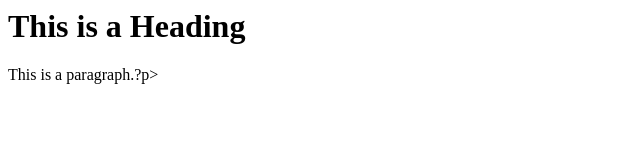
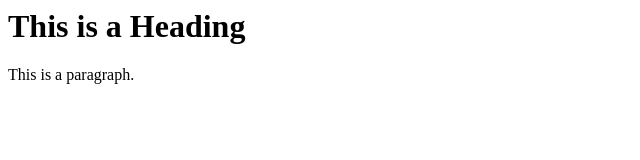
Before and after one commit to lsooooo/GitHub-Pages, a plain HTML site: page index.html in a window 1280 px wide. Shown: the full height of the page, 0-640 px from the left. Drawn offline with Linux system fonts and the light colour scheme.

Commit message:
Update index.html

```diff
--- a/index.html
+++ b/index.html
@@ -6,7 +6,7 @@
 <body>
 
 <h1>This is a Heading</h1>
-<p>This is a paragraph.?p>
+<p>This is a paragraph.<p>
 
 </body>
 </html>
```
